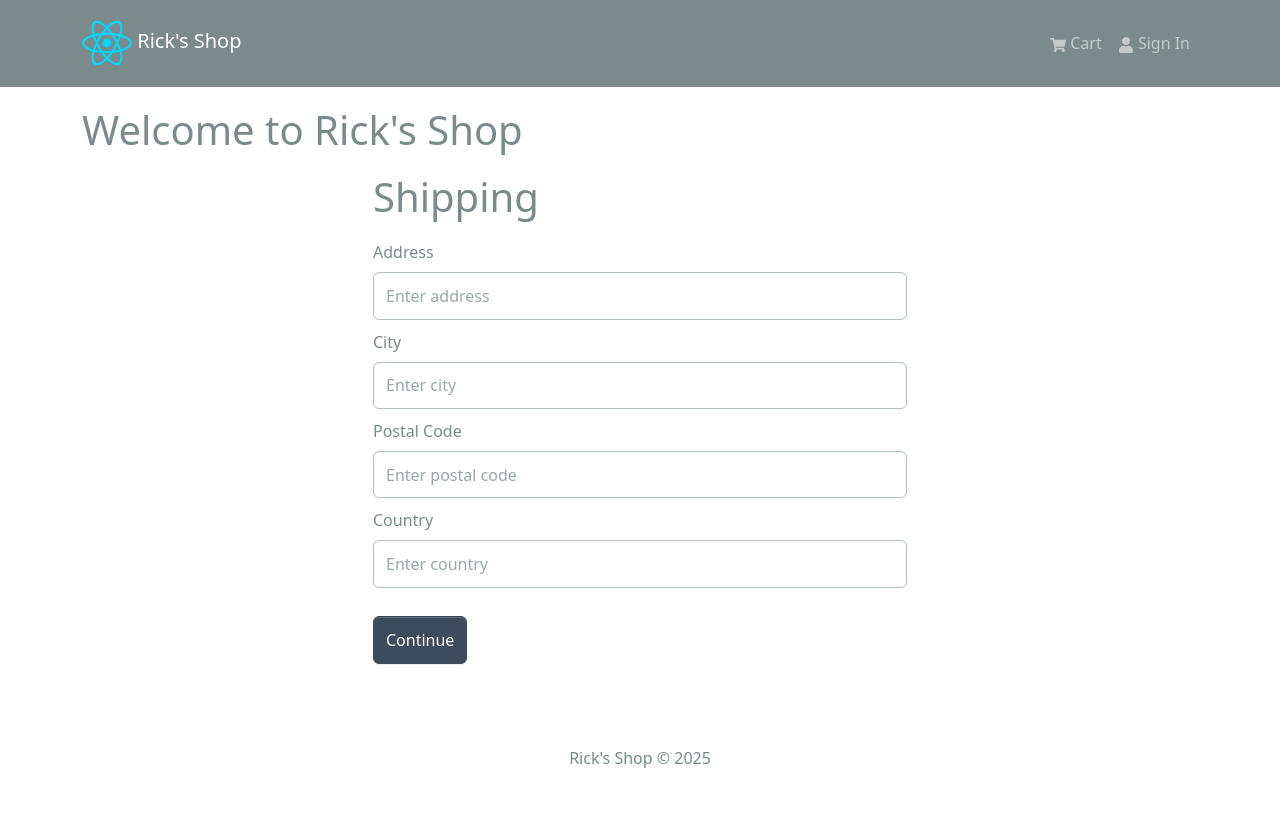
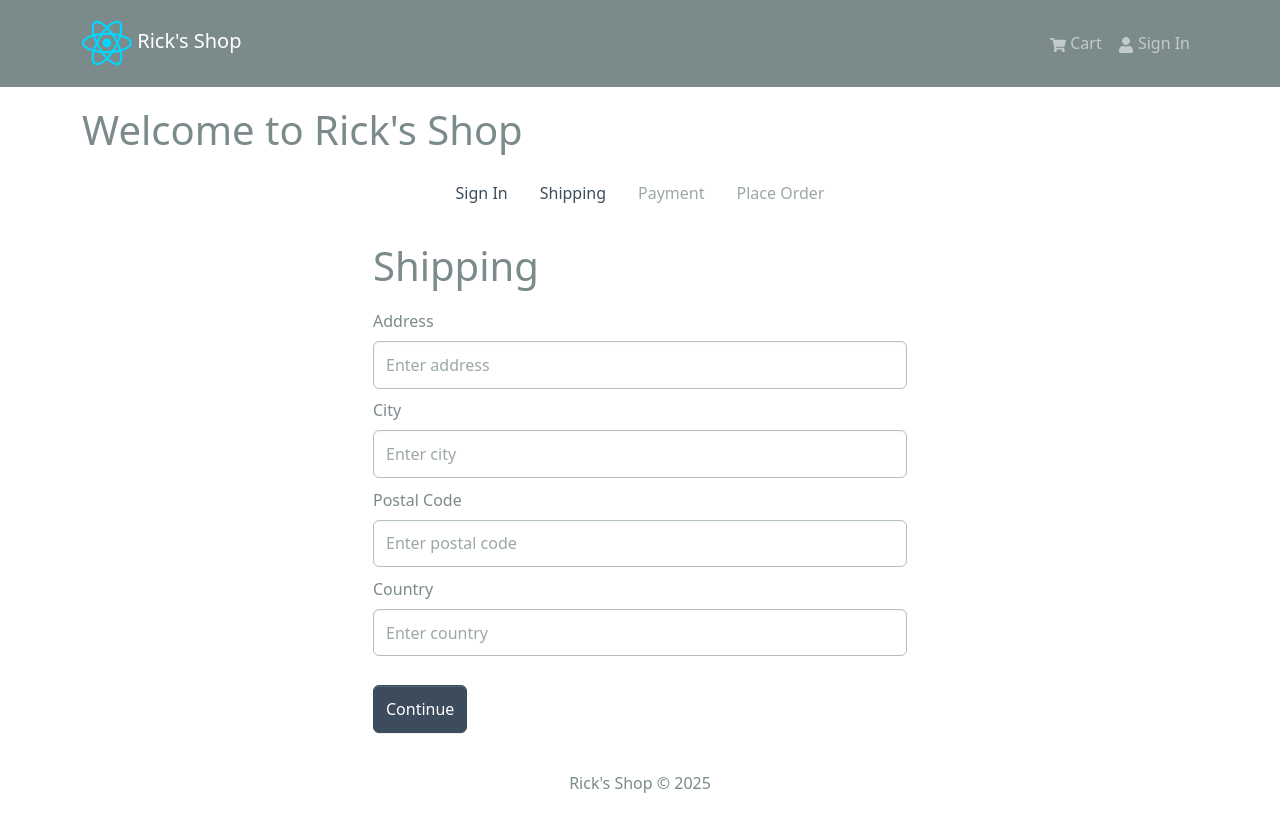
Before and after one commit to quoc-hieu-tran/myshop, a React (Vite) app in the folder frontend/: page /shipping in a window 1280 px wide. Built offline with nearby package versions, Linux system fonts and the light colour scheme.

Commit message:
added CheckoutSteps component

```diff
--- /dev/null
+++ b/frontend/src/components/CheckoutSteps.jsx
@@ -0,0 +1,45 @@
+import { Nav } from 'react-bootstrap';
+import { LinkContainer } from 'react-router-bootstrap';
+
+export default function CheckoutSteps({ step1, step2, step3, step4 }) {
+  return (
+    <Nav className="justify-content-center mb-4">
+      <Nav.Item>
+        {step1 ? (
+          <LinkContainer to="/login">
+            <Nav.Link>Sign In</Nav.Link>
+          </LinkContainer>
+        ) : (
+          <Nav.Link disabled>Sign In</Nav.Link>
+        )}
+      </Nav.Item>
+<Nav.Item>
+        {step2 ? (
+          <LinkContainer to="/shipping">
+            <Nav.Link>Shipping</Nav.Link>
+          </LinkContainer>
+        ) : (
+          <Nav.Link disabled>Shipping</Nav.Link>
+        )}
+      </Nav.Item>
+<Nav.Item>
+        {step3 ? (
+          <LinkContainer to="/payment">
+            <Nav.Link>Payment</Nav.Link>
+          </LinkContainer>
+        ) : (
+          <Nav.Link disabled>Payment</Nav.Link>
+        )}
+      </Nav.Item>
+<Nav.Item>
+        {step4 ? (
+          <LinkContainer to="/placeorder">
+            <Nav.Link>Place Order</Nav.Link>
+          </LinkContainer>
+        ) : (
+          <Nav.Link disabled>Place Order</Nav.Link>
+        )}
+      </Nav.Item>
+    </Nav>
+  );
+}
--- a/frontend/src/screens/ShippingScreen.jsx
+++ b/frontend/src/screens/ShippingScreen.jsx
@@ -4,6 +4,7 @@
 import { useDispatch, useSelector } from "react-redux";
 import { useNavigate } from "react-router-dom";
 import { saveShippingAddress } from "../slices/cartSlice";
+import CheckoutSteps from "../components/CheckoutSteps";
 
 const ShippingScreen = () => {
   const dispatch = useDispatch();
@@ -24,6 +25,7 @@
   };
   return (
     <FormContainer>
+      <CheckoutSteps step1 step2/>
       <h1>Shipping</h1>
       <Form onSubmit={submitHandler}>
         <Form.Group controlId="address" className="my-2">
```
